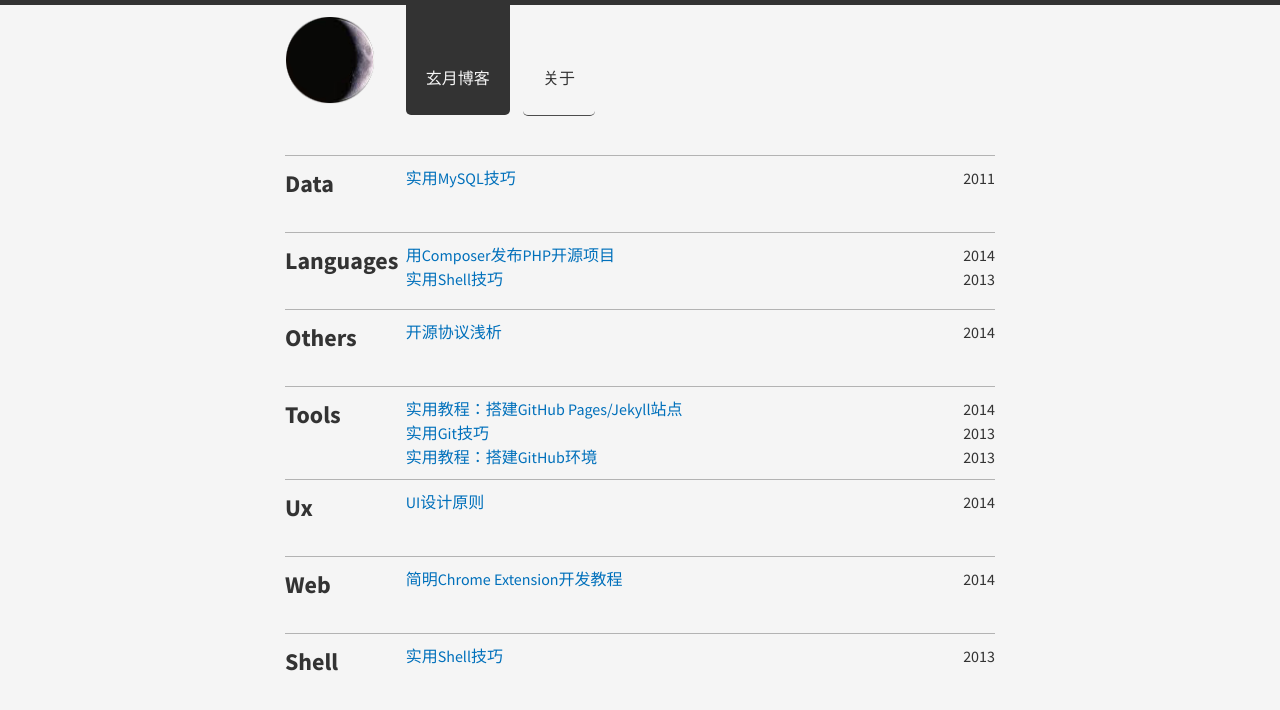
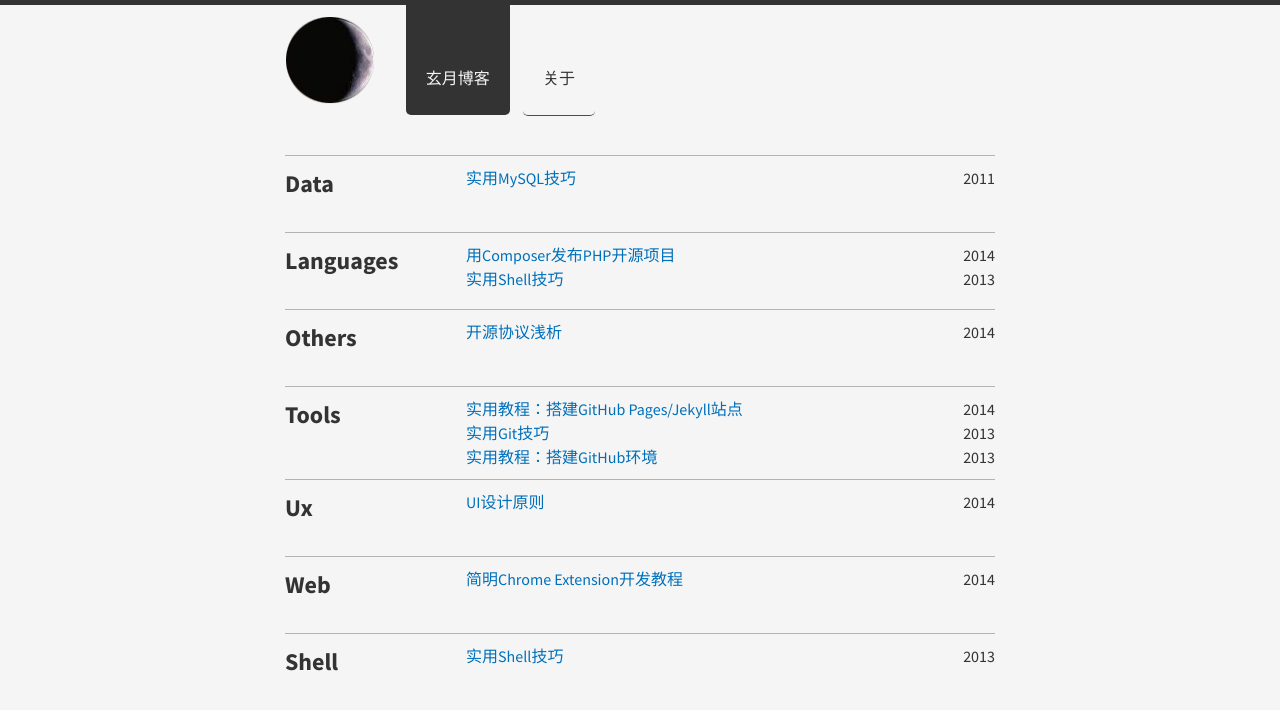
Before and after one commit to lyroyce/lyroyce.github.io, a Jekyll site: the page built from index.html, in a window 1280 px wide. Shown: the top 710 px of the page. Built offline with Jekyll 4.4.1, drawn with Linux system fonts in a browser that asks for light colours; nearby versions of some CDN libraries; Markdown is read by kramdown in place of the engine named in the settings.

Commit message:
adjust column width

```diff
--- a/index.html
+++ b/index.html
@@ -14,13 +14,13 @@ title: 玄月博客
 
 {% for category in sortedCategories %}
   <div class="bundle row gutters fadeInDown animated">
-    <h2 class="post-year col span_2">{{ category | capitalize }}</h2>
-    <div class="posts-by-year col span_10">
+    <h2 class="post-year col span_3">{{ category | capitalize }}</h2>
+    <div class="posts-by-year col span_9">
 
     {% for post in site.categories[category] %}
       <article class="row gutters">
-          <a href="{{ site.baseurl }}{{ post.url }}" title="{{ post.title }}" class="col span_8">{{ post.title }}</a>
-          <div class="post-date col span_4">
+          <a href="{{ site.baseurl }}{{ post.url }}" title="{{ post.title }}" class="col span_10">{{ post.title }}</a>
+          <div class="post-date col span_2">
             {{ post.date | date: '%Y' }}
           </div>
         </article>
```
